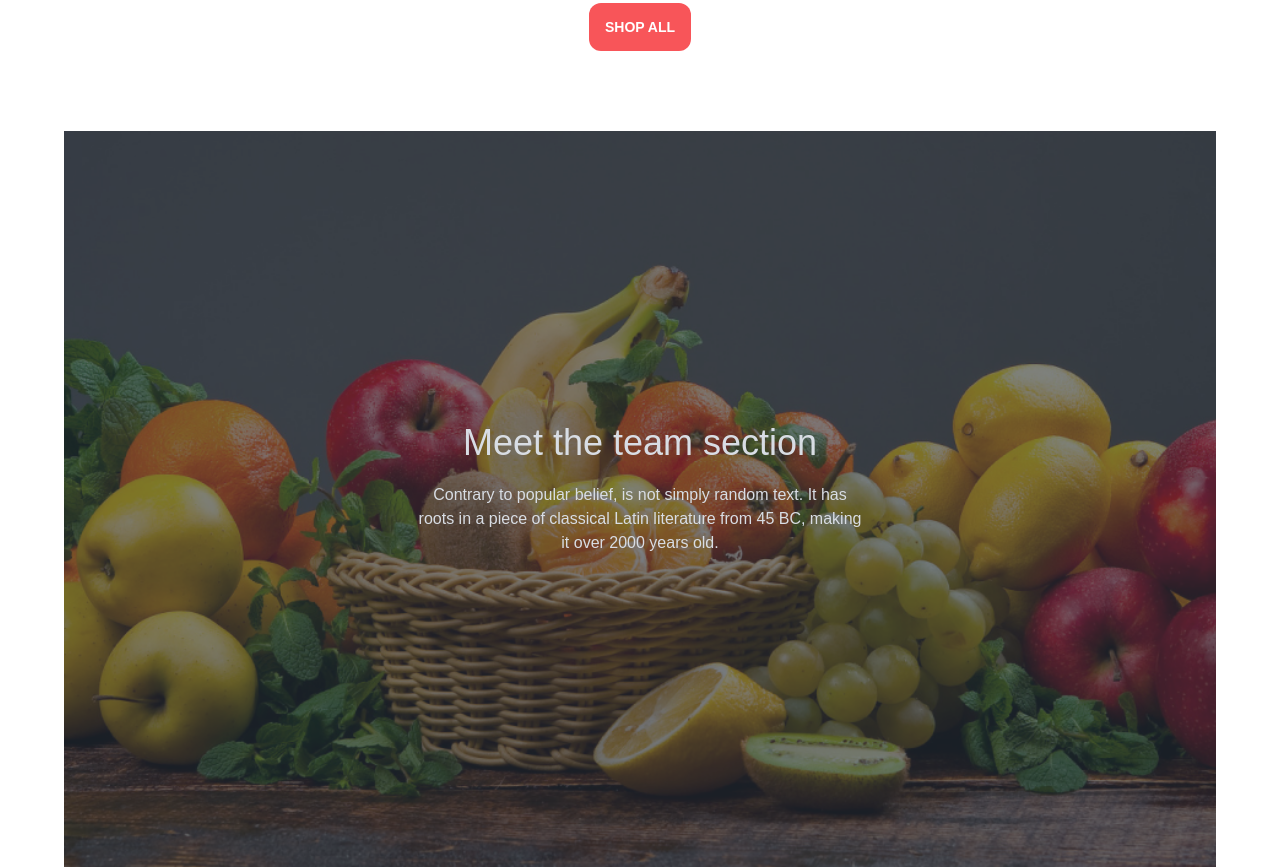
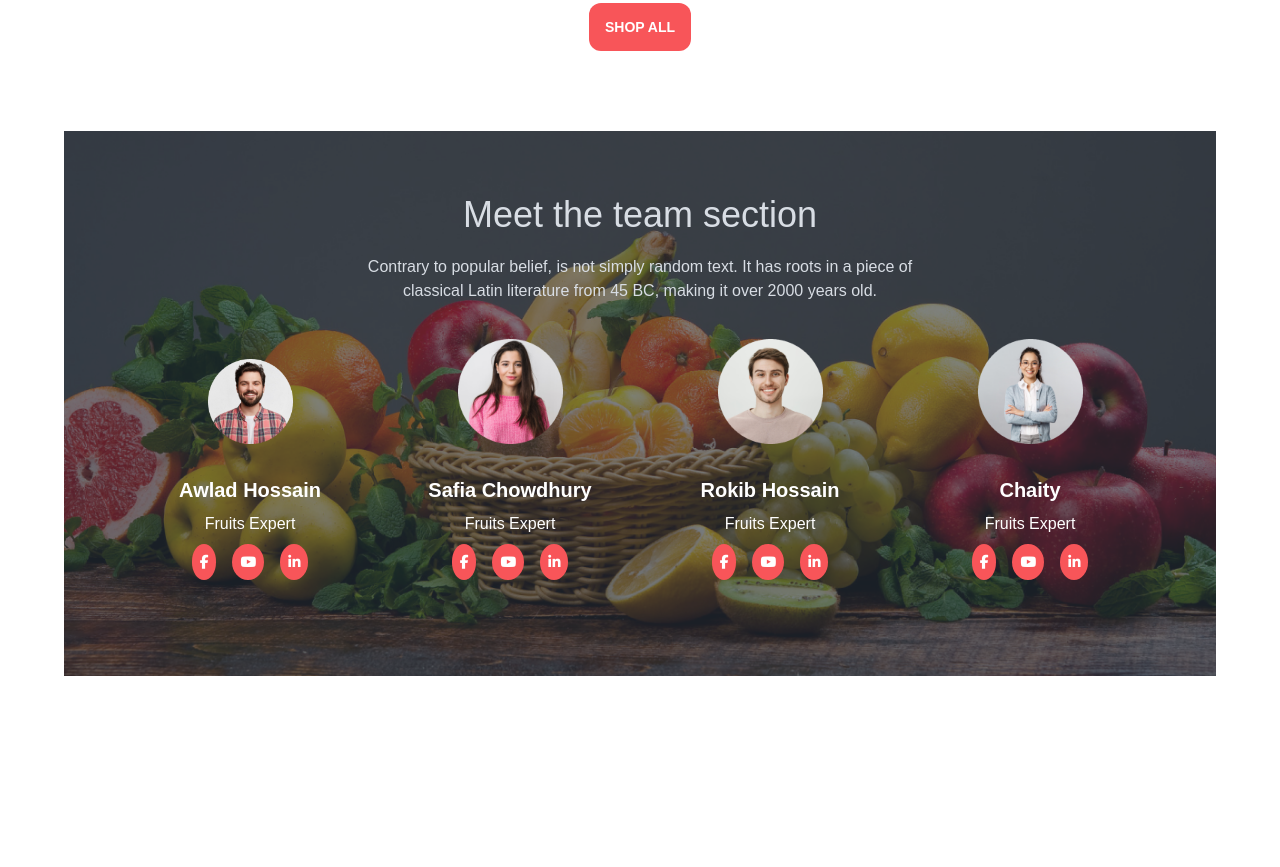
Before and after one commit to Monshi123/assigment-3, a plain HTML site: page index.html in a window 1280 px wide. Shown: the part 1676-2543 px from the top of the page. After the commit the page ends 2352 px from the top, so only its background shows below. Drawn offline with nearby package versions, Linux system fonts and the light colour scheme.

Commit message:
added team section

```diff
--- a/index.html
+++ b/index.html
@@ -297,12 +297,70 @@
     </section>
     <!-- Meet the team section -->
     <section>
-      <div class="hero min-h-[calc(100vh-64px)] bg-banner1-bg">
+      <div class="hero bg-banner1-bg ">
         <div class="hero-overlay bg-opacity-60"></div>
-        <div class="hero-content text-center text-neutral-content">
-          <div class="max-w-md">
-            <h1 class="mb-5 text-4xl font-EB-Garamond-800">Meet the team section</h1>
-            <p class="mb-5 font-Poppins-400">Contrary to popular belief, is not simply random text. It has roots in a piece of classical Latin literature from 45 BC, making it over 2000 years old.</p>
+        <div class="hero-content text-center text-neutral-content py-16">
+          <div class="">
+            <h1 class="mb-5 text-4xl">Meet the team section</h1>
+            <p class="mb-4 w-[550px] mx-auto">Contrary to popular belief, is not simply random text. It has roots in a piece of classical Latin literature from 45 BC, making it over 2000 years old.</p>
+            <div class="grid grid-cols-1 lg:grid-cols-4 gap-[10px]">
+              <div class="card min-w-[250px] mx-auto">
+                <figure class="px-10 pt-10">
+                  <img src="./images/member1.png" alt="Shoes" class="w-[50%] rounded-xl" />
+                </figure>
+                <div class="card-body items-center text-center">
+                  <h2 class="card-title text-xl text-[#FFF]">Awlad Hossain</h2>
+                  <p class="text-base text-[#FFF] my-">Fruits Expert</p>
+                  <div class="flex gap-4">
+                    <a href=""><i class="fa fa-facebook text-sm p-2 rounded-[100%] bg-[#F85559] text-[#FFFFFF]"></i></a>
+                    <a href=""><i class="fa fa-youtube text-sm p-2 rounded-[100%] bg-[#F85559] text-[#FFFFFF]"></i></a>
+                    <a href=""><i class="fa fa-linkedin text-sm p-2 rounded-[100%] bg-[#F85559] text-[#FFFFFF]"></i></a>
+                  </div>
+                </div>
+              </div>
+              <div class="card min-w-[250px] mx-auto">
+                <figure class="px-5 pt-5">
+                  <img src="./images/member2.png" alt="Shoes" class="w-[50%] rounded-xl" />
+                </figure>
+                <div class="card-body items-center text-center">
+                  <h2 class="card-title text-xl text-[#FFF]">Safia Chowdhury</h2>
+                  <p class="text-base text-[#FFF] my-">Fruits Expert</p>
+                  <div class="flex gap-4">
+                    <a href=""><i class="fa fa-facebook text-sm p-2 rounded-[100%] bg-[#F85559] text-[#FFFFFF]"></i></a>
+                    <a href=""><i class="fa fa-youtube text-sm p-2 rounded-[100%] bg-[#F85559] text-[#FFFFFF]"></i></a>
+                    <a href=""><i class="fa fa-linkedin text-sm p-2 rounded-[100%] bg-[#F85559] text-[#FFFFFF]"></i></a>
+                  </div>
+                </div>
+              </div>
+              <div class="card min-w-[250px] mx-auto">
+                <figure class="px-5 pt-5">
+                  <img src="./images/member3.png" alt="Shoes" class="w-[50%] rounded-xl" />
+                </figure>
+                <div class="card-body items-center text-center">
+                  <h2 class="card-title text-xl text-[#FFF]">Rokib Hossain</h2>
+                  <p class="text-base text-[#FFF] my-">Fruits Expert</p>
+                  <div class="flex gap-4">
+                    <a href=""><i class="fa fa-facebook text-sm p-2 rounded-[100%] bg-[#F85559] text-[#FFFFFF]"></i></a>
+                    <a href=""><i class="fa fa-youtube text-sm p-2 rounded-[100%] bg-[#F85559] text-[#FFFFFF]"></i></a>
+                    <a href=""><i class="fa fa-linkedin text-sm  p-2 rounded-[100%] bg-[#F85559] text-[#FFFFFF]"></i></a>
+                  </div>
+                </div>
+              </div>
+              <div class="card min-w-[250px] mx-auto">
+                <figure class="px-5 pt-5">
+                  <img src="./images/member4.png" alt="Shoes" class="w-[50%] rounded-xl" />
+                </figure>
+                <div class="card-body items-center text-center">
+                  <h2 class="card-title text-xl text-[#FFF]">Chaity</h2>
+                  <p class="text-base text-[#FFF] my-">Fruits Expert</p>
+                  <div class="flex gap-4">
+                    <a href=""><i class="fa fa-facebook text-sm p-2 rounded-[100%] bg-[#F85559] text-[#FFFFFF]"></i></a>
+                    <a href=""><i class="fa fa-youtube text-sm p-2 rounded-[100%] bg-[#F85559] text-[#FFFFFF]"></i></a>
+                    <a href=""><i class="fa fa-linkedin text-sm p-2 p-2 rounded-[100%] bg-[#F85559] text-[#FFFFFF]"></i></a>
+                  </div>
+                </div>
+              </div>
+            </div>
           </div>
         </div>
       </div>
```
